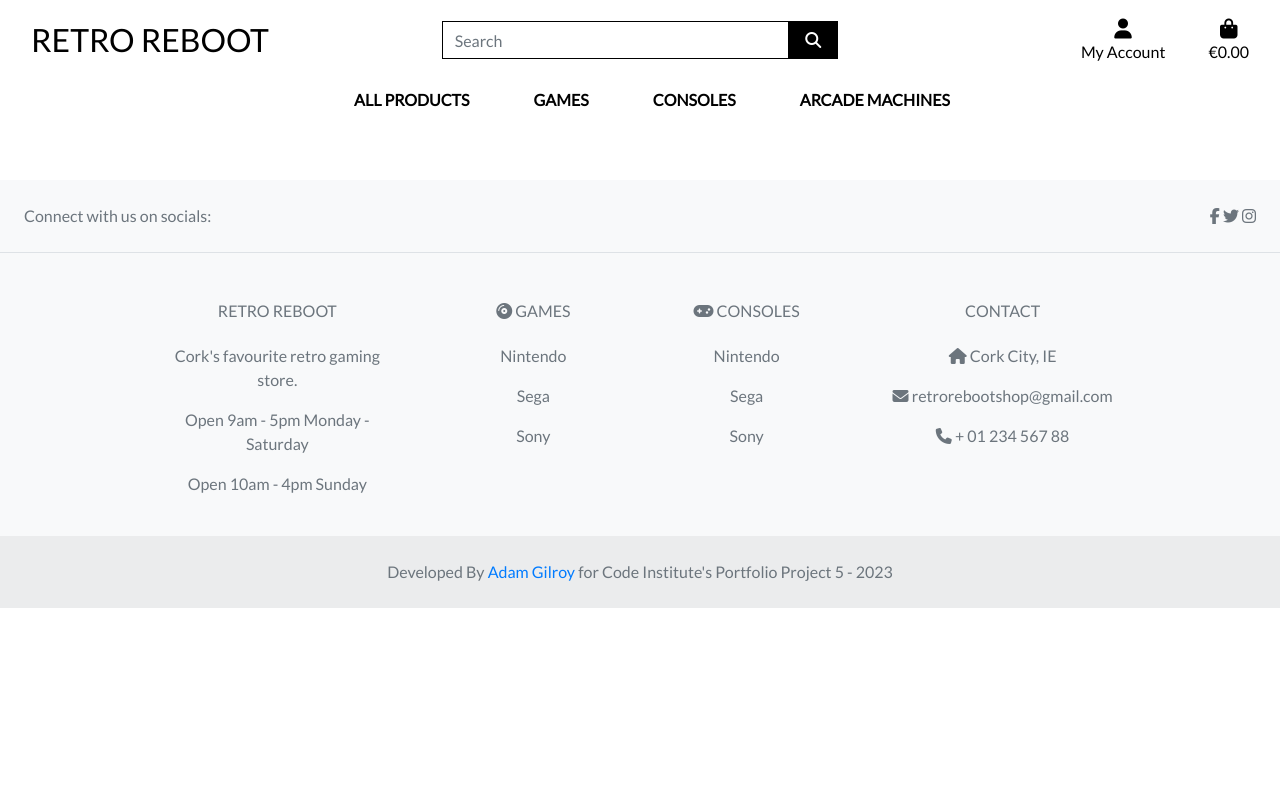
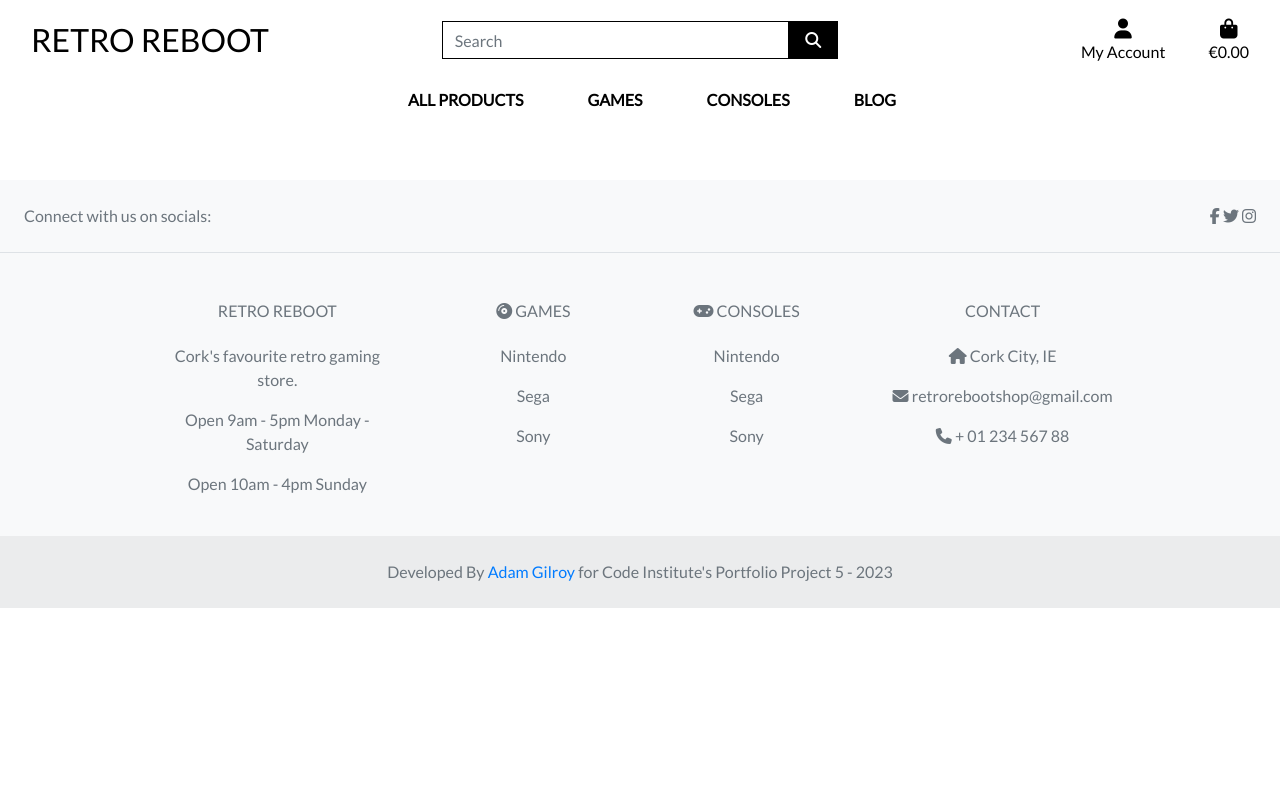
Before and after one commit to adamgilroy22/retro-reboot, a Django app: page /blog/ in a window 1280 px wide. Run offline with Django 3.2, Linux system fonts and the light colour scheme; data that the repository does not hold is empty; some libraries are stand-ins or nearby versions.

Commit message:
Add blog to nav menu

```diff
--- a/templates/includes/main-nav.html
+++ b/templates/includes/main-nav.html
@@ -36,12 +36,13 @@
                 <a href="{% url 'products' %}?category=Console&platform=NES,Super Nintendo,Nintendo 64,Gameboy,Gameboy Colour,Nintendo Gamecube" class="dropdown-item">Nintendo</a>
                 <a href="{% url 'products' %}?category=Console&platform=SEGA Dreamcast,SEGA Genesis" class="dropdown-item">Sega</a>
                 <a href="{% url 'products' %}?category=Console&platform=Playstation,Playstation 2" class="dropdown-item">Sony</a>
+                <a href="{% url 'products' %}?category=Arcade Machine" class="dropdown-item">Arcade</a>
             </div>
         </li>
 
         <li class="nav-item">
-            <a class="logo-font font-weight-bold nav-link text-black" href="{% url 'products' %}?category=Arcade Machine" id="arcade-link">
-                Arcade Machines
+            <a class="logo-font font-weight-bold nav-link text-black" href="{% url 'blog' %}" id="blog-link">
+                Blog
             </a>
         </li>
     </ul>
```
